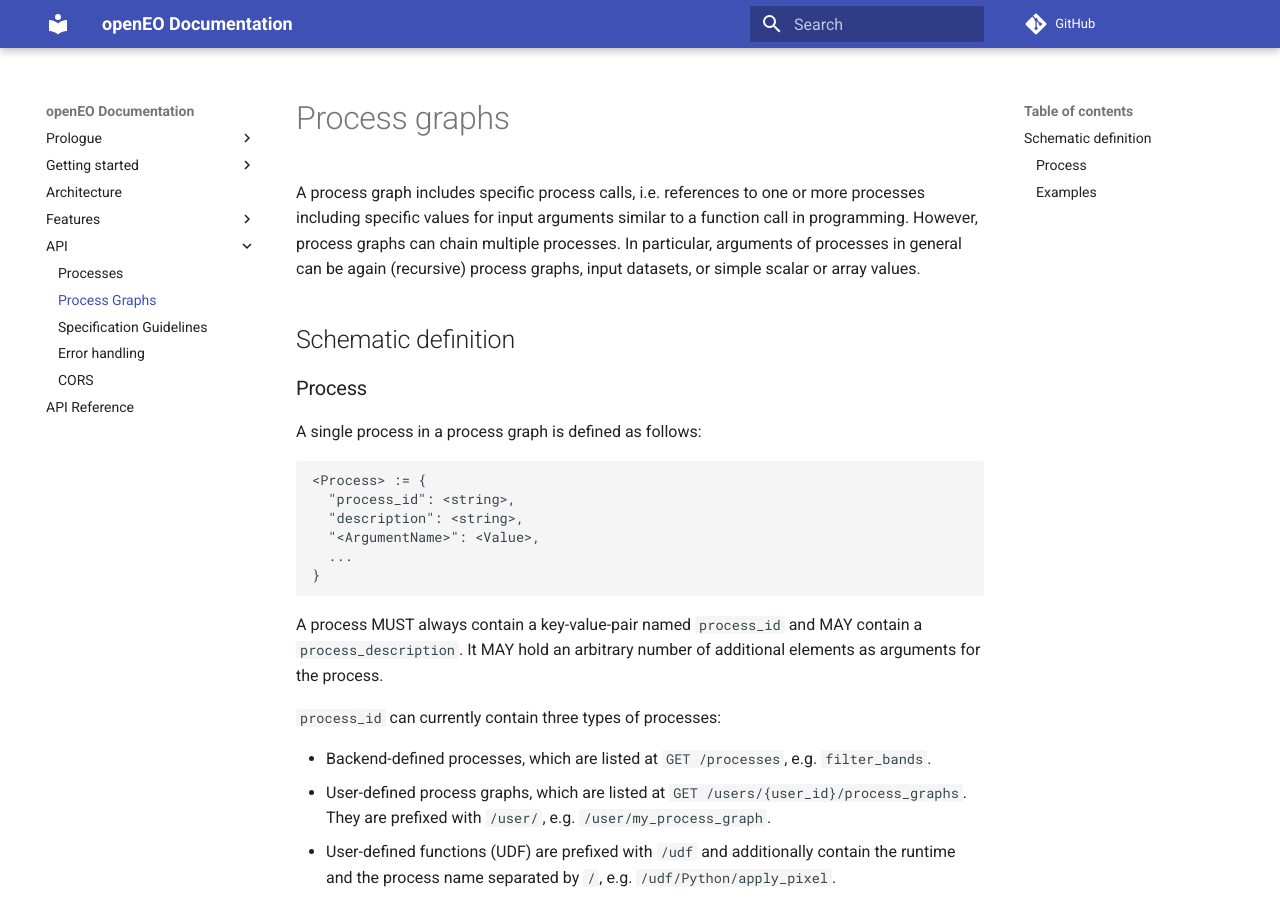
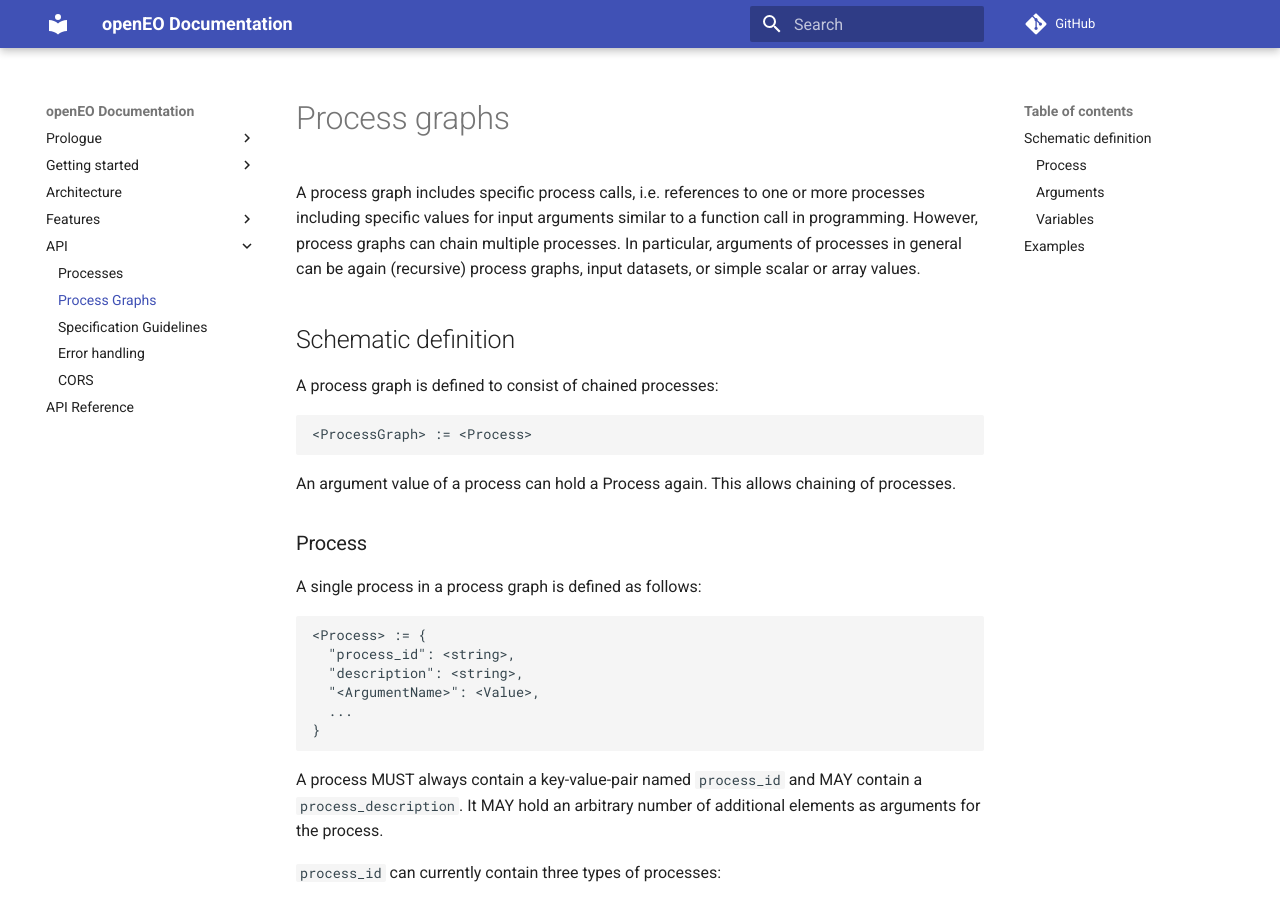
Before and after one commit to Open-EO/openeo-api, an MkDocs documentation site: the page built from docs/processgraphs.md, in a window 1280 px wide and 900 px high. Built offline with MkDocs 1.6.1 and Material for MkDocs 9.7.7, drawn with Linux system fonts in a browser that asks for light colours; comment, search, counter and statistics services are not loaded; old or Windows-style settings are respelled for this version of MkDocs.

Commit message:
Improved definition of process graphs and added a better structure to the document.

````diff
--- a/docs/processgraphs.md
+++ b/docs/processgraphs.md
@@ -3,6 +3,14 @@
 A process graph includes specific process calls, i.e. references to one or more processes including specific values for input arguments similar to a function call in programming. However, process graphs can chain multiple processes. In particular, arguments of processes in general can be again (recursive) process graphs, input datasets, or simple scalar or array values.
 
 ## Schematic definition
+
+A process graph is defined to consist of chained processes:
+
+```
+<ProcessGraph> := <Process>
+```
+
+An argument value of a process can hold a Process again. This allows chaining of processes.
 
 ### Process
 
@@ -25,7 +33,7 @@ A process MUST always contain a key-value-pair named `process_id` and MAY contai
   They are prefixed with `/user/`, e.g. `/user/my_process_graph`.
 * User-defined functions (UDF) are prefixed with `/udf` and additionally contain the runtime and the process name separated by `/`, e.g. `/udf/Python/apply_pixel`.
 
-**Arguments**
+### Arguments
 
 A process can have an arbitrary number of arguments.
 
@@ -46,7 +54,7 @@ A value is defined as follows:
 
 *Note:* The expected names of arguments are defined by the process descriptions, which can be discovered with calls to `GET /processes` and `GET /udf_runtimes/{lang}/{udf_type}`. Therefore, the key name for a key-value-pair holding an image collection as value doesn't necessarily need to be named `imagery`. The name depends on the name of the corresponding process argument the image collection is assigned to. Example 2 demonstrates this by using `collection` as a key once.
 
-**Variables**
+### Variables
 
 Process graphs can also hold a variable, which can be filled in later. For shared process graphs this can be useful to make them more portable, e.g in case a back-end specific product name would be stored with the process graph.
 
@@ -67,7 +75,7 @@ The value for `variable_id` is the name of the variable and can be any valid JSO
 
 Whenever no value for the variable is defined, the `default` value is used. `<Value>` can be used as defined above, but MUST NOT be a `Variable`. Values for variables can be specified in the query string or body of endpoints supporting variables. See the API reference for more information.
 
-### Examples
+## Examples
 
 **Example 1:** A full process graph definition including a variable for the data_id.
 
````
